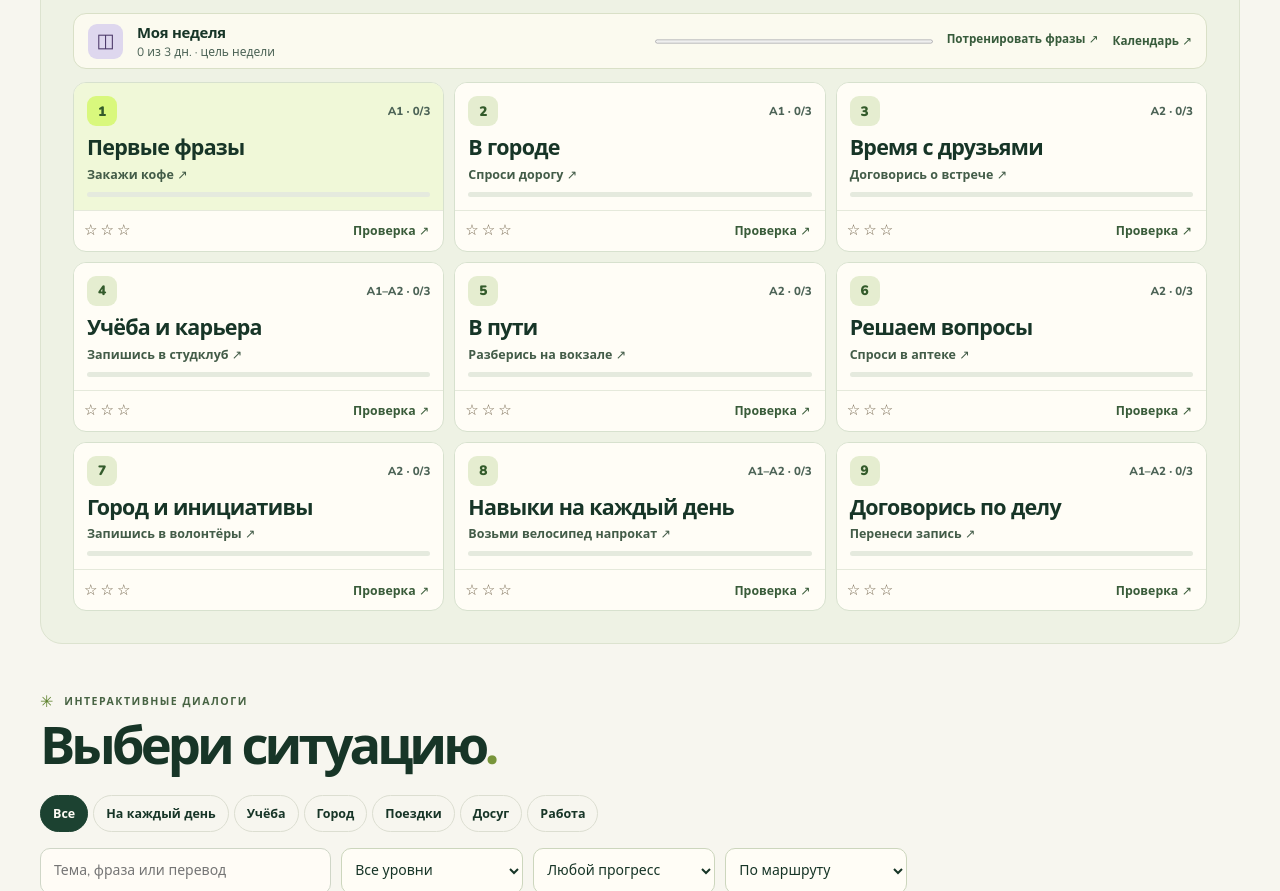
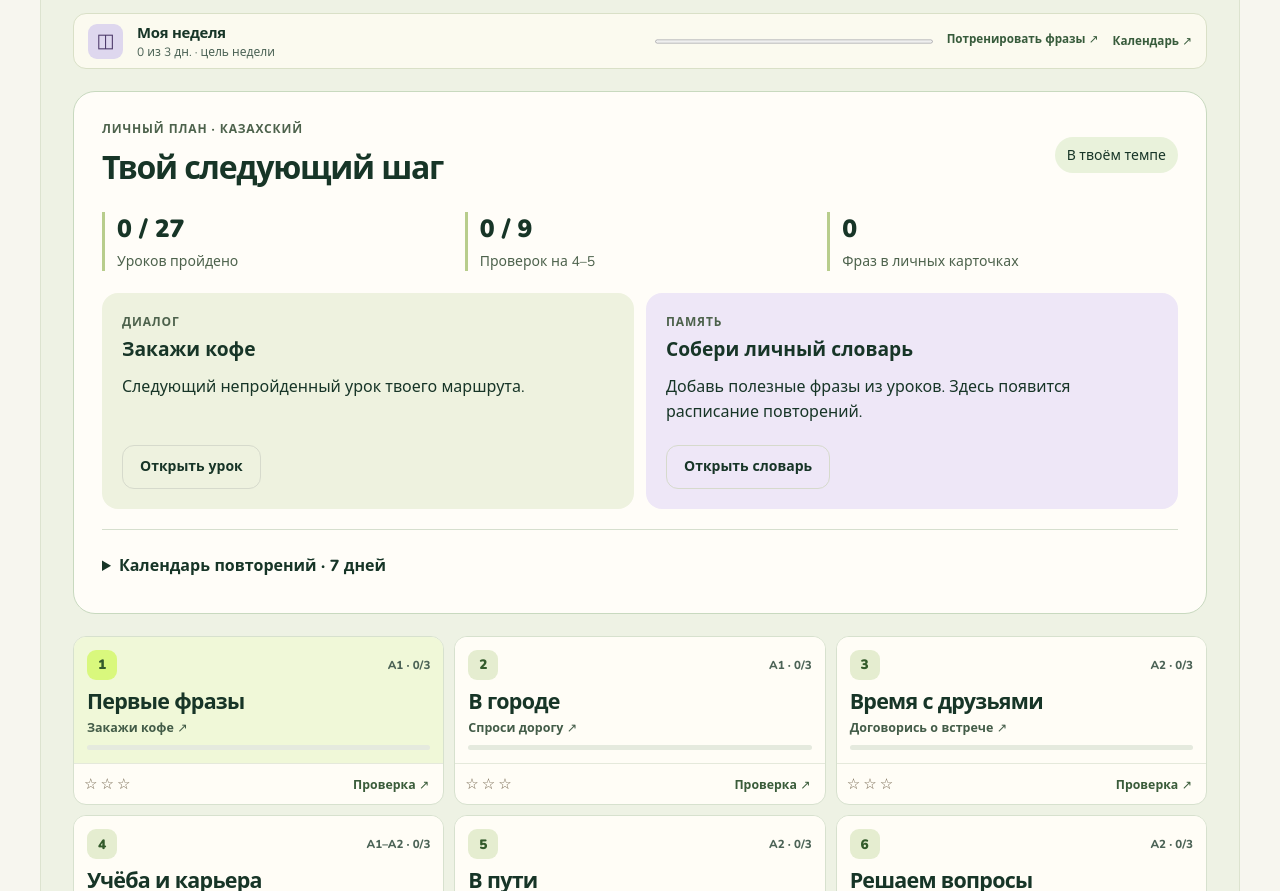
Before and after one commit to Ameke111/til-mix, a website with bundled scripts: page index.html in a window 1280 px wide. Shown: the part 1209-2100 px from the top of the page. Built offline with nearby package versions, Linux system fonts and the light colour scheme.

Commit message:
Add personalized course plan and interactive review forecast

```diff
--- a/app.js
+++ b/app.js
@@ -18,6 +18,8 @@ import { selectLessons } from './catalogue.js';
 import { readBookmarks, setBookmark, mergeBookmarks, resumableLessons } from './lesson-library.js';
 import { reviewSelection } from './review-selection.js';
 import { createReviewRound, answerReview, reviewOutcome } from './review-round.js';
+import { studyPlan } from './study-plan.js';
+import { renderStudyPlan } from './study-plan-ui.js';
 
 const $ = (selector) => document.querySelector(selector);
 const storyDialog = $('#story-dialog');
@@ -204,6 +206,7 @@ function renderGame(stats, day) {
 }
 
 function renderRoute() {
+  renderStudyCenter();
   const stats = gameStats(progress, stories);
   renderMistakes();
   renderGame(stats, localDay());
@@ -245,6 +248,32 @@ function renderRoute() {
     return item;
   });
   $('#path-steps').replaceChildren(...steps);
+}
+
+function renderStudyCenter() {
+  const plan = studyPlan({ stories: [...stories.values()], chapters: TIL_ROUTE, phrases: [...phrases.values()], progress, language: activeLanguage, day: localDay() });
+  renderStudyPlan($('#study-plan'), plan, {
+    elem, button, language: activeLanguage, languageName: LANGUAGES[activeLanguage].name,
+    openLesson: openStory, checkpoint: startChapterQuiz, audio: audioButton,
+    review: () => {
+      $('#review-category').value = 'all';
+      $('#review-lesson').value = '';
+      $('#review-mode').value = 'scheduled';
+      $('#review-direction').value = 'target-ru';
+      location.hash = '#review';
+      startReview();
+    },
+    dictionary: (lesson) => {
+      $('#phrase-search').value = '';
+      $('#phrase-lesson').value = lesson || '';
+      favoritesOnly = false;
+      $('#favorite-filter').setAttribute('aria-pressed', 'false');
+      showAllPhrases = false;
+      renderDictionary();
+      location.hash = '#dictionary';
+      $('#phrase-search').focus({ preventScroll: true });
+    }
+  });
 }
 
 function chapterRating(count) {
@@ -746,6 +775,7 @@ function selectedReview() {
 }
 
 function renderReviewSummary(message = '') {
+  renderStudyCenter();
   const selection = selectedReview();
   const free = $('#review-mode').value === 'free';
   const count = (free ? selection.all : selection.due).length;
@@ -1160,7 +1190,8 @@ storyDialog.addEventListener('close', () => {
   const previous = lastStoryButton?.dataset.story || currentStory.id;
   const selector = pathStep === undefined ? '.card-action[data-story="' + previous + '"]' : '[data-path-step="' + pathStep + '"]';
   const resume = lastStoryButton?.dataset.resumeStory && $('[data-resume-story="' + previous + '"]');
-  const target = lastStoryButton?.isConnected ? lastStoryButton : resume || document.querySelector(selector);
+  const studyButton = lastStoryButton?.id === 'study-open-lesson' && $('#study-open-lesson');
+  const target = lastStoryButton?.isConnected ? lastStoryButton : studyButton || resume || document.querySelector(selector);
   target?.focus({ preventScroll: true });
 });
 for (const control of document.querySelectorAll('[data-open-progress]')) control.addEventListener('click', openProgress);
--- a/index.html
+++ b/index.html
@@ -114,6 +114,7 @@
         <a class="text-button" id="week-recommendation" href="#studio"></a>
         <button class="text-button" type="button" data-open-progress>Календарь ↗</button>
       </div>
+      <section class="study-plan" id="study-plan" aria-labelledby="study-plan-title"></section>
       <ol id="path-steps" aria-label="Этапы обучения"></ol>
     </section>
 
--- a/site.css
+++ b/site.css
@@ -10,3 +10,4 @@
 @import './navigation.css';
 @import './catalogue.css';
 @import './review-options.css';
+@import './study-plan.css';
--- /dev/null
+++ b/study-plan-ui.js
@@ -0,0 +1,96 @@
+const dateFormat = new Intl.DateTimeFormat('ru-RU', { day: 'numeric', month: 'short', timeZone: 'UTC' });
+const weekdayFormat = new Intl.DateTimeFormat('ru-RU', { weekday: 'short', timeZone: 'UTC' });
+
+export function renderStudyPlan(root, plan, { elem, button, language, languageName, openLesson, review, checkpoint, dictionary, audio }) {
+  const sameLanguage = root.dataset.language === language;
+  const expanded = sameLanguage && root.querySelector('details')?.open;
+  const previousDay = sameLanguage ? Number(root.dataset.day) : NaN;
+  root.dataset.language = language;
+  const header = elem('div', 'study-plan-heading');
+  const title = elem('div');
+  const heading = elem('h3', '', 'Твой следующий шаг');
+  heading.id = 'study-plan-title';
+  title.append(elem('p', 'study-kicker', 'ЛИЧНЫЙ ПЛАН · ' + languageName.toUpperCase()), heading);
+  header.append(title, elem('span', 'study-plan-tag', 'В твоём темпе'));
+  const stats = elem('dl', 'study-plan-stats');
+  for (const [value, label] of [
+    [plan.completed + ' / ' + plan.total, 'Уроков пройдено'],
+    [plan.checkpoints + ' / ' + plan.chapterTotal, 'Проверок на 4–5'],
+    [String(plan.saved), 'Фраз в личных карточках']
+  ]) {
+    const item = elem('div');
+    item.append(elem('dt', '', label), elem('dd', '', value));
+    stats.append(item);
+  }
+  const actions = elem('div', 'study-plan-actions');
+  function recommendation(kind, title, reason, label, action) {
+    const card = elem('article', 'study-action');
+    card.dataset.kind = kind;
+    const control = button('button button-outline', label, action);
+    if (kind === 'lesson') control.id = 'study-open-lesson';
+    card.append(elem('p', 'study-kicker', kind === 'memory' ? 'ПАМЯТЬ' : kind === 'check' ? 'ПРОВЕРКА' : 'ДИАЛОГ'),
+      elem('h4', '', title), elem('p', 'study-action-reason', reason), control);
+    actions.append(card);
+  }
+  const due = plan.forecast[0].cards.length;
+  if (due) recommendation('memory', 'Освежи знакомые фразы', 'На сегодня: ' + due + '. Начни с короткого подхода до 8 разных карточек.', 'Повторить сегодня', review);
+  if (plan.next) recommendation('lesson', plan.next.title,
+    plan.resume ? 'Диалог уже начат. Продолжишь с сохранённой реплики.'
+      : plan.completed === plan.total ? 'Все уроки пройдены. Исследуй другие ответы и концовки.' : 'Следующий непройденный урок твоего маршрута.',
+    plan.resume ? 'Продолжить диалог' : plan.completed === plan.total ? 'Исследовать диалог' : 'Открыть урок', (event) => openLesson(plan.next.id, event.currentTarget));
+  if (plan.checkpoint) recommendation('check', plan.checkpoint.title,
+    'Все диалоги главы пройдены. Проверь перевод без подсказок и улучши свой результат.', 'Проверить главу', () => checkpoint(plan.checkpoint));
+  else if (!due) recommendation('memory', plan.saved ? 'Память под контролем' : 'Собери личный словарь',
+    plan.saved ? 'Карточек на сегодня нет. Следующие даты доступны в календаре ниже.' : 'Добавь полезные фразы из уроков. Здесь появится расписание повторений.',
+    'Открыть словарь', () => dictionary(plan.next?.id));
+
+  const details = elem('details', 'study-forecast');
+  details.open = Boolean(expanded);
+  details.append(elem('summary', '', 'Календарь повторений · 7 дней'));
+  const help = elem('p', 'study-forecast-note', 'По текущему расписанию. После твоих ответов даты изменятся. Сегодня включены и просроченные карточки: ' + plan.overdue + '.');
+  const days = elem('div', 'study-forecast-days');
+  days.setAttribute('role', 'group');
+  days.setAttribute('aria-label', 'Выбрать день повторения');
+  const selection = elem('div', 'study-forecast-selection');
+  selection.id = 'study-forecast-selection';
+  const controls = [];
+  function selectDay(index) {
+    const bucket = plan.forecast[index];
+    root.dataset.day = bucket.day;
+    controls.forEach((control, position) => control.setAttribute('aria-pressed', String(position === index)));
+    const title = elem('h4', '', dateFormat.format(bucket.day * 86400000) + ' · карточек: ' + bucket.cards.length);
+    title.setAttribute('role', 'status');
+    const list = elem('ul', 'study-forecast-phrases');
+    for (const phrase of bucket.cards.slice(0, 8)) {
+      const item = elem('li');
+      const copy = elem('div');
+      const text = elem('b', '', phrase.kk);
+      text.lang = language;
+      copy.append(text, elem('span', '', phrase.ru));
+      item.append(copy, audio(phrase.kk));
+      list.append(item);
+    }
+    selection.replaceChildren(title);
+    if (bucket.cards.length) selection.append(list);
+    else selection.append(elem('p', '', 'На этот день карточек пока нет. Можно пройти урок или пополнить словарь.'));
+    if (bucket.cards.length > 8) selection.append(elem('p', '', 'Показаны первые 8. Остальные: ' + (bucket.cards.length - 8) + '.'));
+    if (index === 0 && bucket.cards.length) selection.append(button('button button-primary', 'Начать повторение', review));
+    else if (bucket.cards.length) selection.append(elem('p', '', 'Эти карточки появятся в режиме «По расписанию» в выбранный день.'));
+  }
+  const max = Math.max(1, ...plan.forecast.map(({ cards }) => cards.length));
+  plan.forecast.forEach((bucket, index) => {
+    const control = button('study-day', '', () => selectDay(index));
+    control.setAttribute('aria-label', (index === 0 ? 'Сегодня, ' : '') + dateFormat.format(bucket.day * 86400000) + ', карточек: ' + bucket.cards.length);
+    control.setAttribute('aria-controls', selection.id);
+    const bar = elem('span', 'study-day-bar');
+    bar.setAttribute('aria-hidden', 'true');
+    bar.style.setProperty('--load', (bucket.cards.length / max * 100) + '%');
+    bar.append(elem('i'));
+    control.append(elem('span', '', index === 0 ? 'Сегодня' : weekdayFormat.format(bucket.day * 86400000)), bar, elem('b', '', String(bucket.cards.length)));
+    controls.push(control);
+    days.append(control);
+  });
+  selectDay(Math.max(0, plan.forecast.findIndex(({ day }) => day === previousDay)));
+  details.append(help, days, selection, elem('p', 'study-forecast-note', 'Позже этой недели: ' + plan.later + '. Сохранённых карточек в курсе: ' + plan.saved + '.'));
+  root.replaceChildren(header, stats, actions, details);
+}
--- /dev/null
+++ b/study-plan.css
@@ -0,0 +1,52 @@
+.study-plan { margin-block: 22px; padding: clamp(16px, 3vw, 28px); border: 1px solid #c8d9bf; border-radius: 22px; background: #fffdf8; }
+.study-plan-heading { display: flex; justify-content: space-between; align-items: center; gap: 16px; }
+.study-kicker { font-size: .75rem; font-weight: 800; letter-spacing: .07em; color: #4d624c; margin: 0 0 8px; }
+.study-plan h3 { font-size: clamp(1.4rem, 3vw, 2rem); letter-spacing: -.04em; }
+.study-plan h4 { margin: 0; }
+.study-plan-tag { font-size: .875rem; padding: 8px 12px; border-radius: 24px; background: #e9f2db; white-space: nowrap; }
+.study-plan-stats { display: grid; grid-template-columns: repeat(3, minmax(0, 1fr)); gap: 12px; margin: 22px 0; }
+.study-plan-stats > div { display: flex; flex-direction: column-reverse; justify-content: end; gap: 5px; border-left: 3px solid #b8cd8c; padding-left: 12px; }
+.study-plan-stats dt { font-size: .875rem; color: #4d624c; }
+.study-plan-stats dd { margin: 0; font-size: 1.55rem; font-weight: 850; }
+.study-plan-actions { display: grid; grid-template-columns: repeat(auto-fit, minmax(min(100%, 230px), 1fr)); gap: 12px; }
+.study-action { display: flex; flex-direction: column; padding: 20px; border-radius: 16px; background: #eef2df; }
+.study-action[data-kind=memory] { background: #eee7f7; }
+.study-action[data-kind=check] { background: #faedcf; }
+.study-action h4 { font-size: 1.2rem; line-height: 1.3; }
+.study-action-reason { font-size: 1rem; line-height: 1.55; margin: 12px 0 20px; }
+.study-action .button { margin-top: auto; align-self: start; white-space: normal; min-height: 44px; }
+.study-plan .button { font-size: .875rem; }
+.study-forecast { margin-top: 20px; border-top: 1px solid #d6dfce; padding-top: 16px; }
+.study-forecast summary { cursor: pointer; font-size: 1rem; font-weight: 800; padding: 8px 0; }
+.study-forecast-note { margin: 10px 0; font-size: .875rem; line-height: 1.5; color: #4d624c; }
+.study-forecast-days { display: grid; grid-template-columns: repeat(7, minmax(0, 1fr)); gap: 8px; margin: 18px 0; }
+.study-day { border: 1px solid #ced7c5; background: #fff; border-radius: 12px; padding: 12px 6px; color: inherit; font: inherit; display: grid; gap: 8px; justify-items: center; cursor: pointer; }
+.study-day > span:first-child { font-size: .875rem; }
+.study-day[aria-pressed=true] { border-color: #3d6144; background: #e6f3cb; box-shadow: inset 0 0 0 1px #3d6144; }
+.study-day-bar { display: flex; align-items: end; height: 45px; width: 16px; background: #e3e9dc; border-radius: 5px; overflow: hidden; }
+.study-day-bar i { width: 100%; height: var(--load); background: #49774f; border-radius: inherit; transition: height .25s ease; }
+.study-forecast-selection { border-radius: 14px; padding: 18px; background: #f2f4ed; }
+.study-forecast-selection h4 { font-size: 1.1rem; margin-bottom: 12px; }
+.study-forecast-selection > p { line-height: 1.5; font-size: 1rem; }
+.study-forecast-phrases { margin: 0 0 16px; padding: 0; list-style: none; }
+.study-forecast-phrases li { display: flex; align-items: center; gap: 12px; justify-content: space-between; padding: 12px 0; border-bottom: 1px solid #d6dfce; }
+.study-forecast-phrases li div { min-width: 0; overflow-wrap: anywhere; }
+.study-forecast-phrases b, .study-forecast-phrases span { display: block; font-size: 1rem; line-height: 1.5; }
+.study-forecast-phrases span { color: #4d624c; }
+.study-forecast-phrases button { flex-shrink: 0; }
+@media(max-width: 580px) {
+  .study-plan-tag { display: none; }
+  .study-plan-stats { grid-template-columns: 1fr; gap: 14px; }
+  .study-plan-stats > div { flex-direction: row; align-items: center; justify-content: space-between; }
+  .study-plan-stats dd { flex-shrink: 0; font-size: 1.25rem; }
+  .study-plan-stats dt { max-width: 65%; }
+  .study-forecast-days { grid-template-columns: repeat(4, minmax(0, 1fr)); }
+  .study-action { padding: 16px; }
+  .study-forecast-selection { padding: 14px; }
+}
+@media(max-width: 380px) { .study-forecast-days { grid-template-columns: repeat(3, minmax(0, 1fr)); } }
+@media(hover: hover) and (prefers-reduced-motion: no-preference) {
+  .study-action { transition: transform .2s ease, box-shadow .2s ease; }
+  .study-action:hover { transform: translateY(-3px); box-shadow: 0 8px 20px #25412d12; }
+}
+@media(prefers-reduced-motion: reduce) { .study-day-bar i { transition: none; } }
--- /dev/null
+++ b/study-plan.js
@@ -0,0 +1,34 @@
+import { lessonState } from './catalogue.js';
+import { storyLanguage } from './languages.js';
+
+// Recommendations derive from existing progress and never grant awards.
+export function studyPlan({ stories, chapters, phrases, progress, language, day }) {
+  const route = chapters.filter((chapter) => (chapter.language || 'kk') === language);
+  const byId = new Map(stories.map((story) => [story.id, story]));
+  const lessons = route.flatMap(({ ids }) => ids).map((id) => byId.get(id)).filter(Boolean);
+  const completed = lessons.filter((story) => lessonState(story, progress.sessions[story.id]).completed);
+  const resume = lessons.filter((story) => lessonState(story, progress.sessions[story.id]).started)
+    .sort((a, b) => (progress.sessions[b.id]?.updated || 0) - (progress.sessions[a.id]?.updated || 0))[0];
+  const next = resume || lessons.find((story) => !lessonState(story, progress.sessions[story.id]).completed)
+    || lessons.find((story) => !lessonState(story, progress.sessions[story.id]).mastered) || lessons[0];
+  const cards = phrases.filter((phrase) => {
+    const story = byId.get([...phrase.lessons][0]);
+    return story && storyLanguage(story) === language && Object.hasOwn(progress.review, phrase.kk);
+  }).map((phrase) => ({ ...phrase, ...progress.review[phrase.kk] }))
+    .sort((a, b) => a.due - b.due || a.count - b.count);
+  const forecast = Array.from({ length: 7 }, (_, offset) => ({
+    day: day + offset,
+    cards: cards.filter((card) => offset === 0 ? card.due <= day : card.due === day + offset)
+  }));
+  const checkpoint = route.filter(({ id, ids }) => (progress.game.chapters[id] ?? -1) < 5
+    && ids.every((id) => completed.some((story) => story.id === id)))
+    .sort((a, b) => (progress.game.chapters[a.id] ?? -1) - (progress.game.chapters[b.id] ?? -1))[0];
+  return {
+    next, resume: Boolean(resume), checkpoint, forecast,
+    total: lessons.length, completed: completed.length,
+    checkpoints: route.filter(({ id }) => progress.game.chapters[id] >= 4).length,
+    chapterTotal: route.length, saved: cards.length,
+    overdue: cards.filter((card) => card.due < day).length,
+    later: cards.filter((card) => card.due > day + 6).length
+  };
+}
```
Also changed, not shown: study-plan.test.js (added, +79 -0 lines), README.md.
